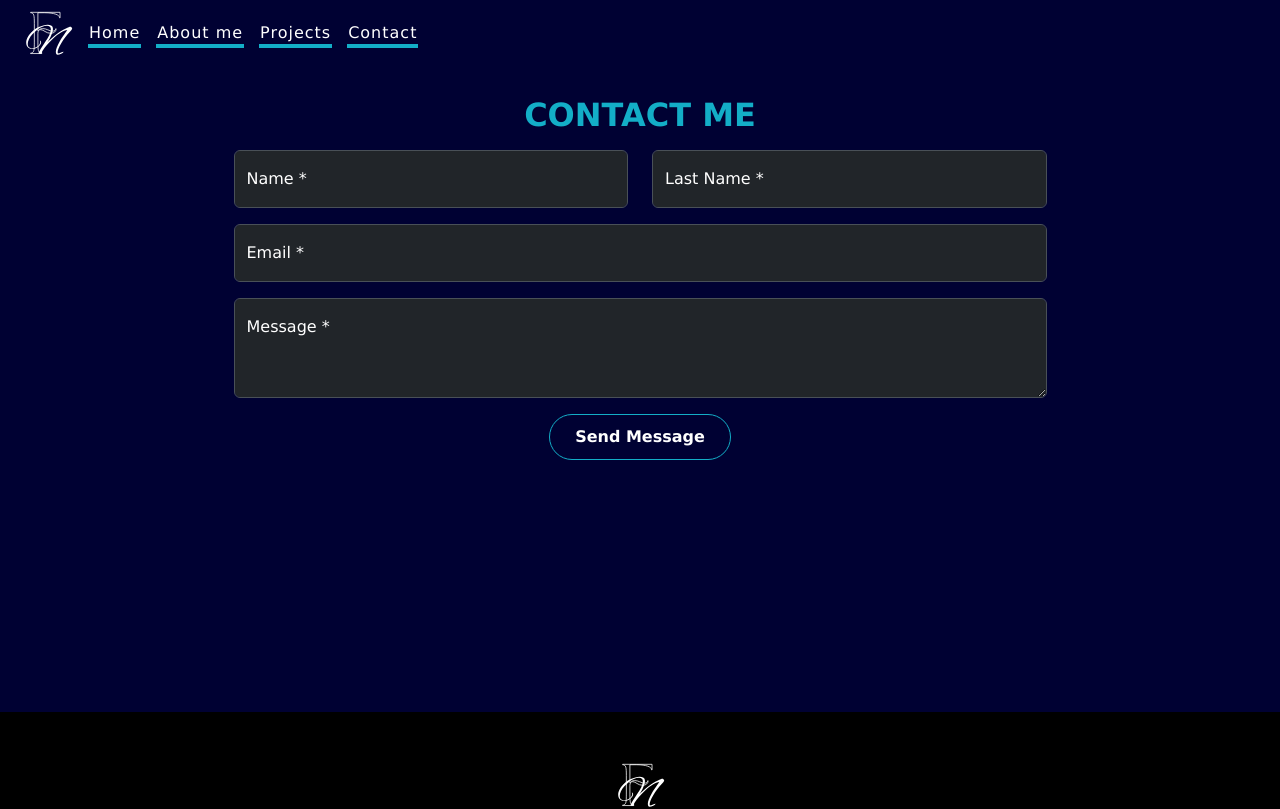
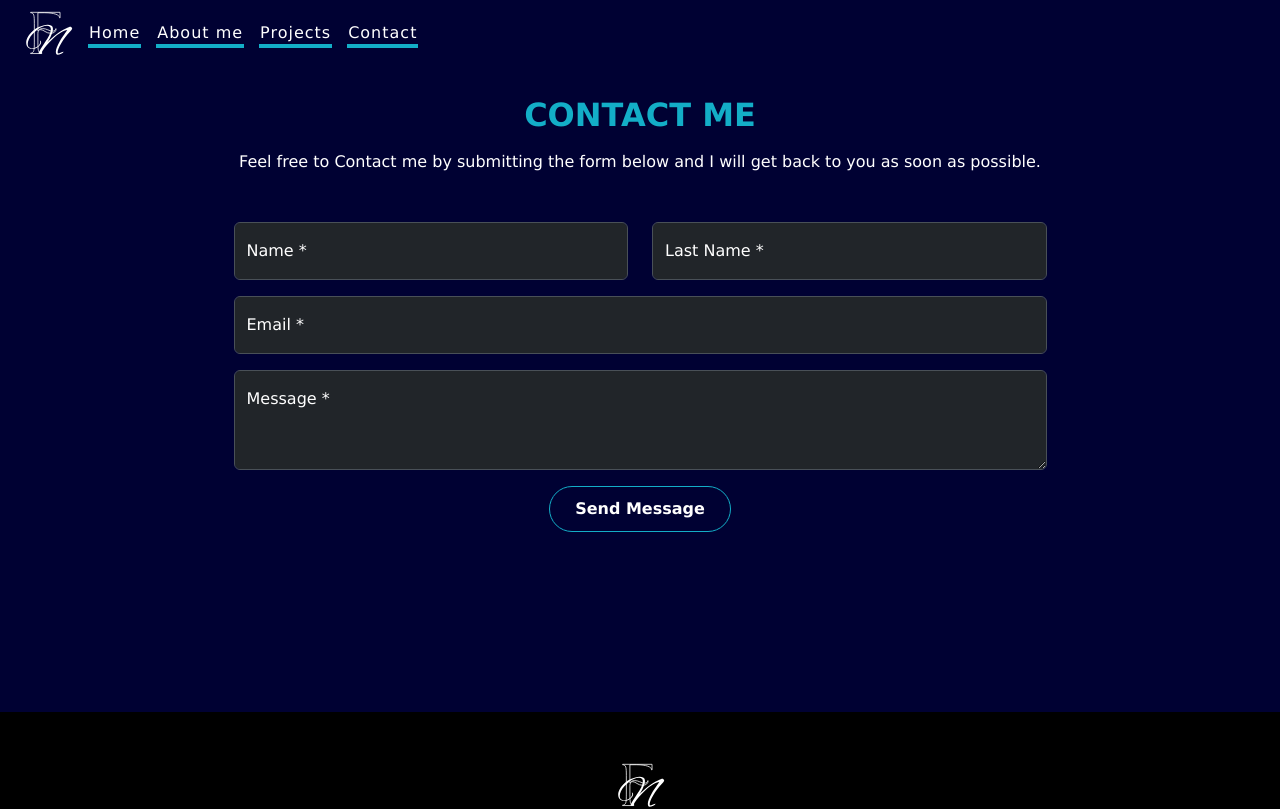
Before and after one commit to FlorenciaNieva/Portfolio-2, a React (Vite) app: page /contact in a window 1280 px wide. Shown: the top 809 px of the page. Built offline with nearby package versions, Linux system fonts and the light colour scheme; no server answers.

Commit message:
Agrego parrafo antes del formulario

```diff
--- a/src/components/Contact/Contact.jsx
+++ b/src/components/Contact/Contact.jsx
@@ -9,6 +9,7 @@ export default function Contact({ menuOpen }) {
       <Container className="d-flex flex-column pt-5">
         <Container className={`${menuOpen ? "menu-open" : "menu-close"}`}>
           <h2 className="text-center text-gradient mt-5 mb-3">CONTACT ME</h2>
+          <p className=" text-center mb-5">Feel free to Contact me by submitting the form below and I will get back to you as soon as possible.</p>
           <Row className="justify-content-center">
             <Col lg="9">
               <FormContact />
```
